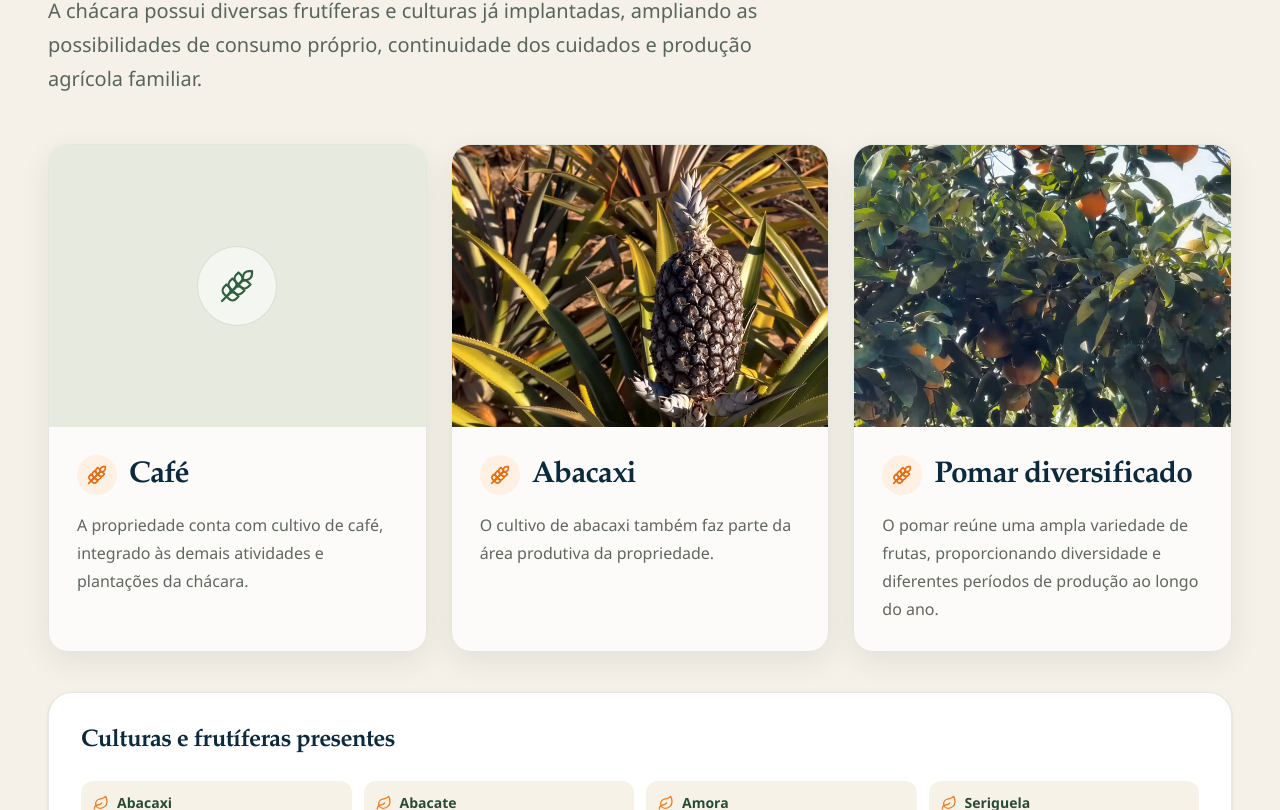
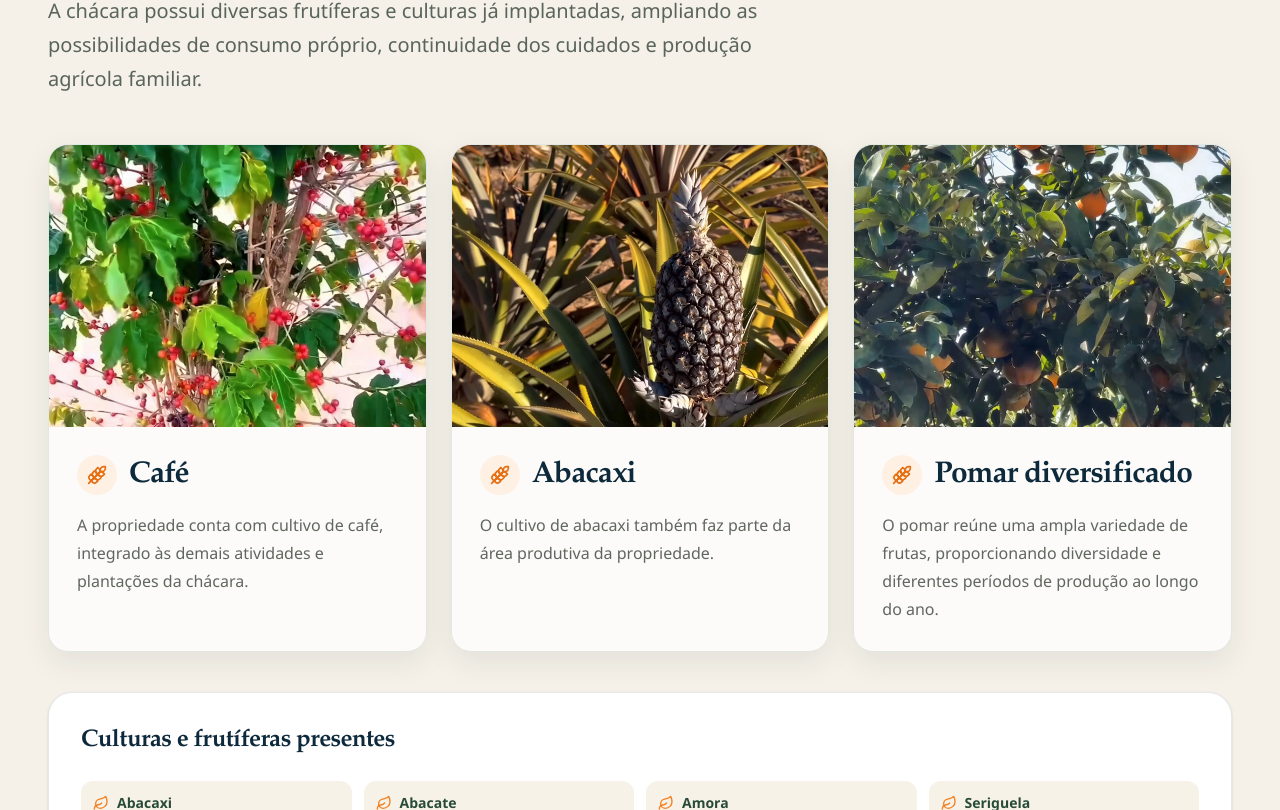
Before and after one commit to iLeviz25/chacara-alto-dos-torres, a Next.js app: page / in a window 1280 px wide. Shown: the part 2370-3180 px from the top of the page. Built offline with nearby package versions, Linux system fonts and the light colour scheme.

Commit message:
Confirma foto do cultivo de cafe

```diff
--- a/src/content/property.ts
+++ b/src/content/property.ts
@@ -641,7 +641,12 @@ export const property: PropertyContent = {
         name: "Café",
         description:
           "A propriedade conta com cultivo de café, integrado às demais atividades e plantações da chácara.",
-        image: null,
+        image: {
+          src: "/images/property/real/cafe-01.webp",
+          alt: "Cafeeiro com frutos vermelhos na Chácara Alto dos Torres",
+          caption: "Cultivo de café",
+          isPlaceholder: false,
+        },
         quantity: null,
         unit: null,
         productionStage: null,
@@ -923,10 +928,10 @@ export const property: PropertyContent = {
         visible: true,
       },
       {
-        id: "frutifera-pomar-01",
-        src: "/images/property/real/frutifera-pomar-01.webp",
-        alt: "Frutífera com frutos vermelhos no pomar da Chácara Alto dos Torres",
-        caption: "Frutífera do pomar",
+        id: "cafe-01",
+        src: "/images/property/real/cafe-01.webp",
+        alt: "Cafeeiro com frutos vermelhos na Chácara Alto dos Torres",
+        caption: "Cultivo de café",
         isPlaceholder: false,
         category: "orchard-crops",
         order: 5,
```
Also changed, not shown: public/images/property/real/cafe-01.webp (renamed from public/images/property/real/frutifera-pomar-01.webp), 1 other file (tests, documents, lock files or other folders).
